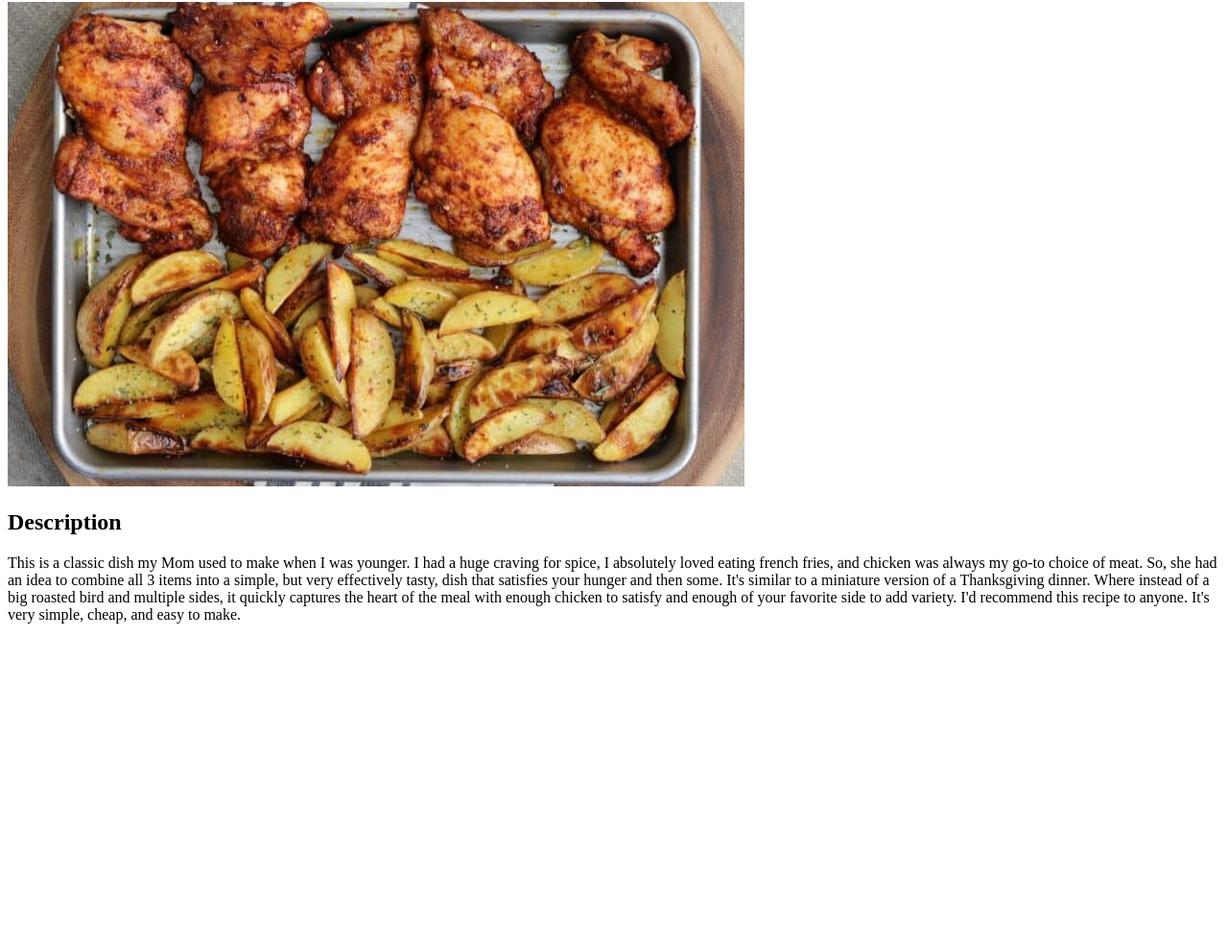
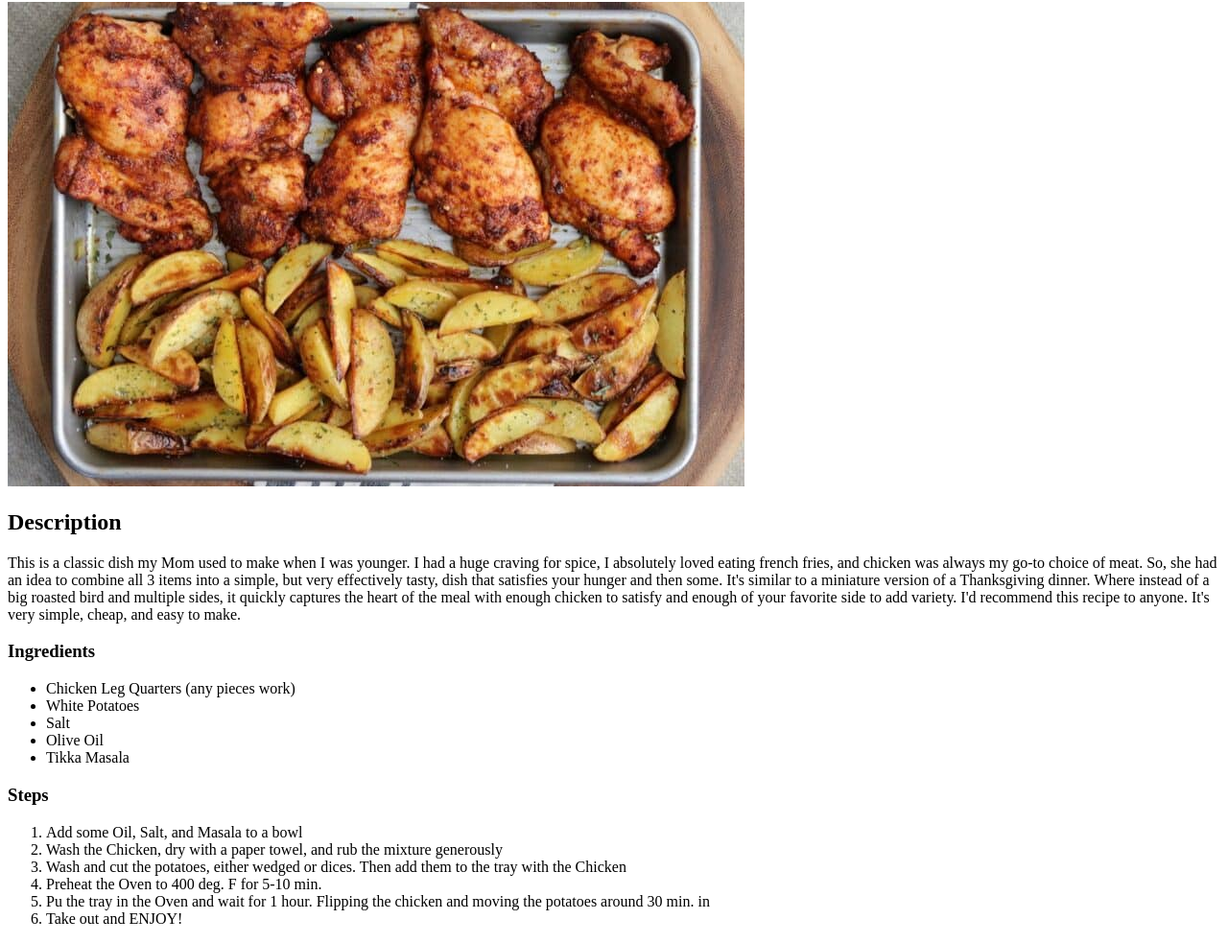
Before and after one commit to AfeefMehta/odin-recipes, a plain HTML site: page recipes/chicken-and-potatoes.html in a window 1280 px wide. Shown: the part 78-1061 px from the top of the page at 96% size. Before the commit the page ends 800 px from the top, so only its background shows below. Drawn offline with Linux system fonts and the light colour scheme.

Commit message:
Add ingredients and steps lists to chicken and potatoes page

```diff
--- a/recipes/chicken-and-potatoes.html
+++ b/recipes/chicken-and-potatoes.html
@@ -15,6 +15,22 @@
             It's similar to a miniature version of a Thanksgiving dinner.
             Where instead of a big roasted bird and multiple sides, it quickly captures the heart of the meal with enough chicken to satisfy and enough of your favorite side to add variety.
             I'd recommend this recipe to anyone. It's very simple, cheap, and easy to make.</p>
-
+        <h3>Ingredients</h3>
+        <ul>
+            <li>Chicken Leg Quarters (any pieces work)</li>
+            <li>White Potatoes</li>
+            <li>Salt</li>
+            <li>Olive Oil</li>
+            <li>Tikka Masala</li>
+        </ul>
+        <h3>Steps</h3>
+        <ol>
+            <li>Add some Oil, Salt, and Masala to a bowl</li>
+            <li>Wash the Chicken, dry with a paper towel, and rub the mixture generously</li>
+            <li>Wash and cut the potatoes, either wedged or dices. Then add them to the tray with the Chicken</li>
+            <li>Preheat the Oven to 400 deg. F for 5-10 min.</li>
+            <li>Pu the tray in the Oven and wait for 1 hour. Flipping the chicken and moving the potatoes around 30 min. in</li>
+            <li>Take out and ENJOY!</li>
+        </ol>
         </body>
 </html>
```
